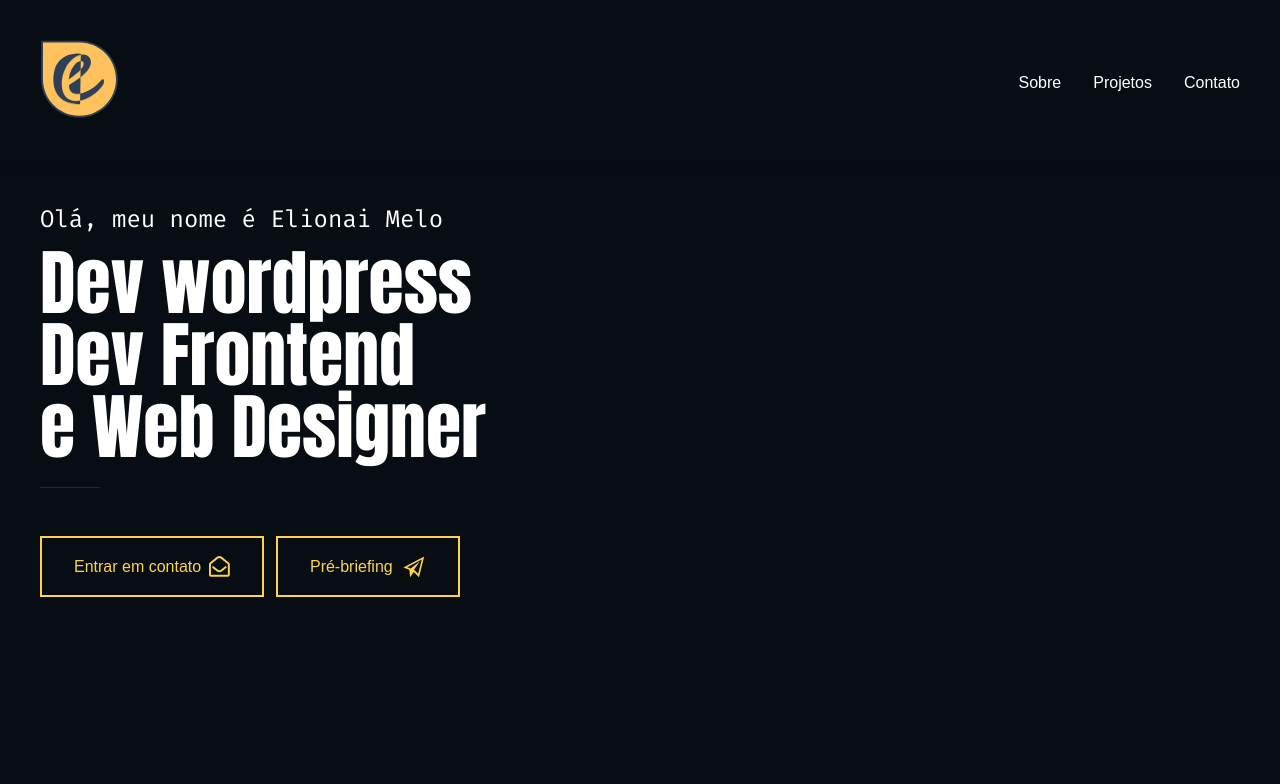
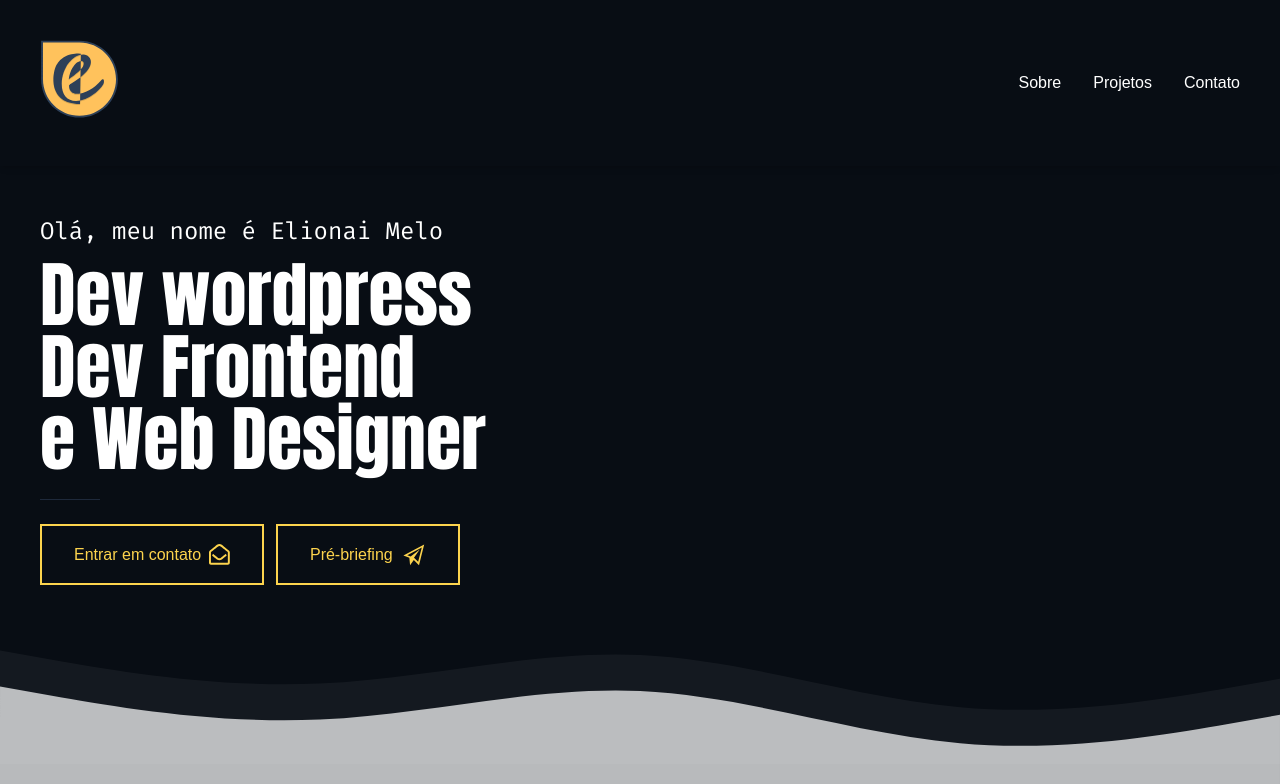
Before and after one commit to elionaimelo/meu-site, a Next.js app: page / in a window 1280 px wide. Shown: the top 784 px of the page. Built offline with nearby package versions, Linux system fonts and the light colour scheme.

Commit message:
feat: onda no rodapé da intro

```diff
--- a/src/components/Intro/Intro.tsx
+++ b/src/components/Intro/Intro.tsx
@@ -2,10 +2,12 @@ import ButtonOutline from '../ButtonOutline/ButtonOutline'
 import Divider from '../Divider/Divider'
 import { FaRegEnvelopeOpen } from 'react-icons/fa'
 import { IoMdPaperPlane } from 'react-icons/io'
+import Image from 'next/image'
 
 const Intro = () => {
   return (
     <div className='flex flex-col justify-center h-screen text-white'>
+      <div className='z-30'>
         <h4 className='mb-3 text-2xl font-firacode'>
           Olá, meu nome é Elionai Melo
         </h4>
@@ -20,13 +22,22 @@ const Intro = () => {
         <Divider width='60px' />
         <div className='flex mt-6 space-x-3'>
           <ButtonOutline as='a' href='mailto:elionai.melo@gmail.com'>
-          Entrar em contato <FaRegEnvelopeOpen className='ml-2' size='1.3rem' />
+            Entrar em contato{' '}
+            <FaRegEnvelopeOpen className='ml-2' size='1.3rem' />
           </ButtonOutline>
           <ButtonOutline as='a' href='http://www.google.com.br/'>
             Pré-briefing <IoMdPaperPlane className='ml-2' size='1.6rem' />
           </ButtonOutline>
         </div>
       </div>
+
+      <div className='absolute bottom-0 left-0 z-10 w-full opacity-75'>
+        <img src='/images/wave1.svg' alt='' />
+      </div>
+      <div className='absolute left-0 z-20 w-full bottom-9 opacity-5'>
+        <img src='/images/wave1.svg' alt='' />
+      </div>
+    </div>
   )
 }
 
```
Lines whose indentation alone changed are shown as unchanged.
